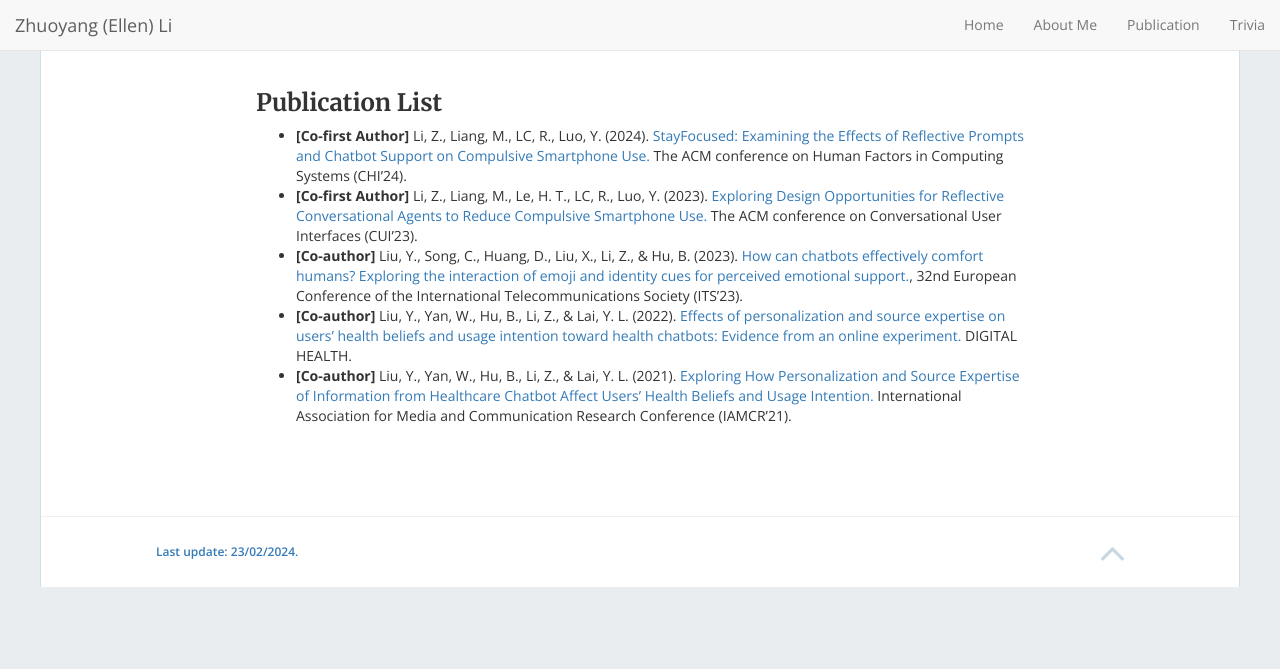
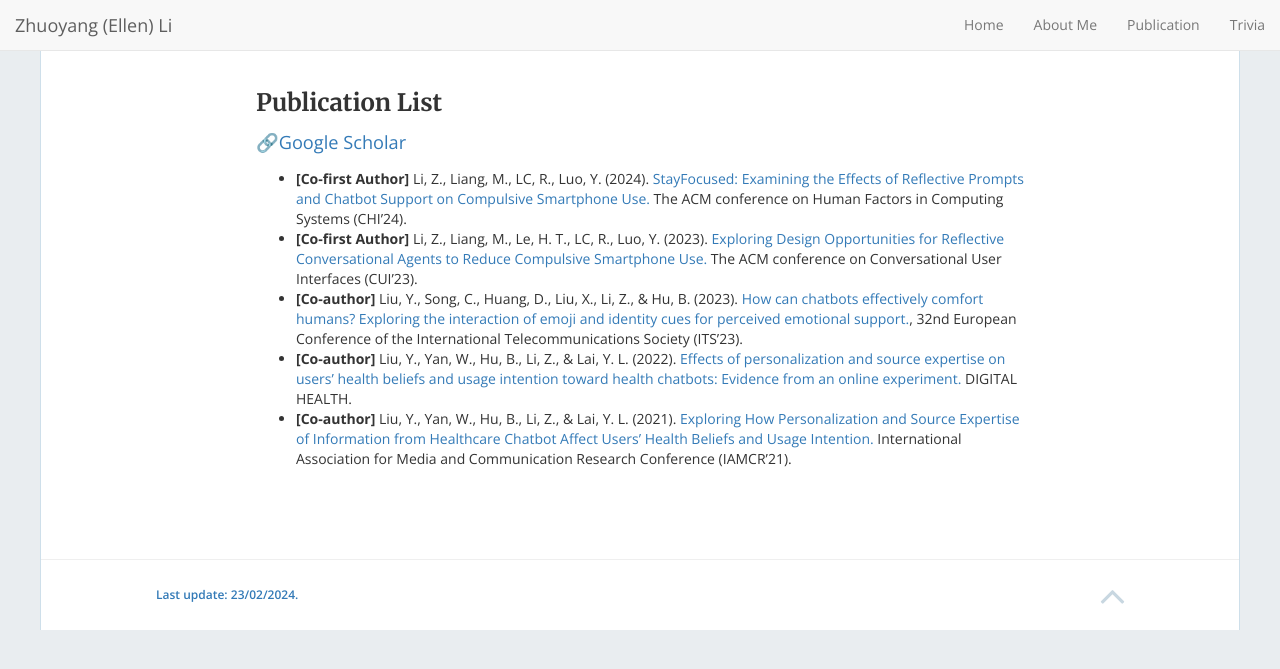
Before and after one commit to jamigibbs/phantom, a Jekyll site: the page built from publication.md, in a window 1280 px wide. Shown: the top 669 px of the page. Built offline with Jekyll 4.4.1, drawn with Linux system fonts in a browser that asks for light colours; nearby versions of some CDN libraries.

Commit message:
Update publication.md

```diff
--- a/publication.md
+++ b/publication.md
@@ -5,6 +5,7 @@ permalink: /pub/
 ---
 
 ### Publication List
+[🔗Google Scholar](https://scholar.google.com/citations?user=pFr4MykAAAAJ&hl=en)
 - **[Co-first Author]** Li, Z., Liang, M., LC, R., Luo, Y. (2024). [StayFocused: Examining the Effects of Reflective Prompts and Chatbot Support on Compulsive Smartphone Use.](paper/StayFocused.pdf) The ACM conference on Human Factors in Computing Systems (CHI’24).
 - **[Co-first Author]** Li, Z., Liang, M., Le, H. T., LC, R., Luo, Y. (2023). [Exploring Design Opportunities for Reflective Conversational Agents to Reduce Compulsive Smartphone Use.](https://doi.org/10.1145/3571884.3604305) The ACM conference on Conversational User Interfaces (CUI’23).
 - **[Co-author]** Liu, Y., Song, C., Huang, D., Liu, X., Li, Z., & Hu, B. (2023). [How can chatbots effectively comfort humans?
```
